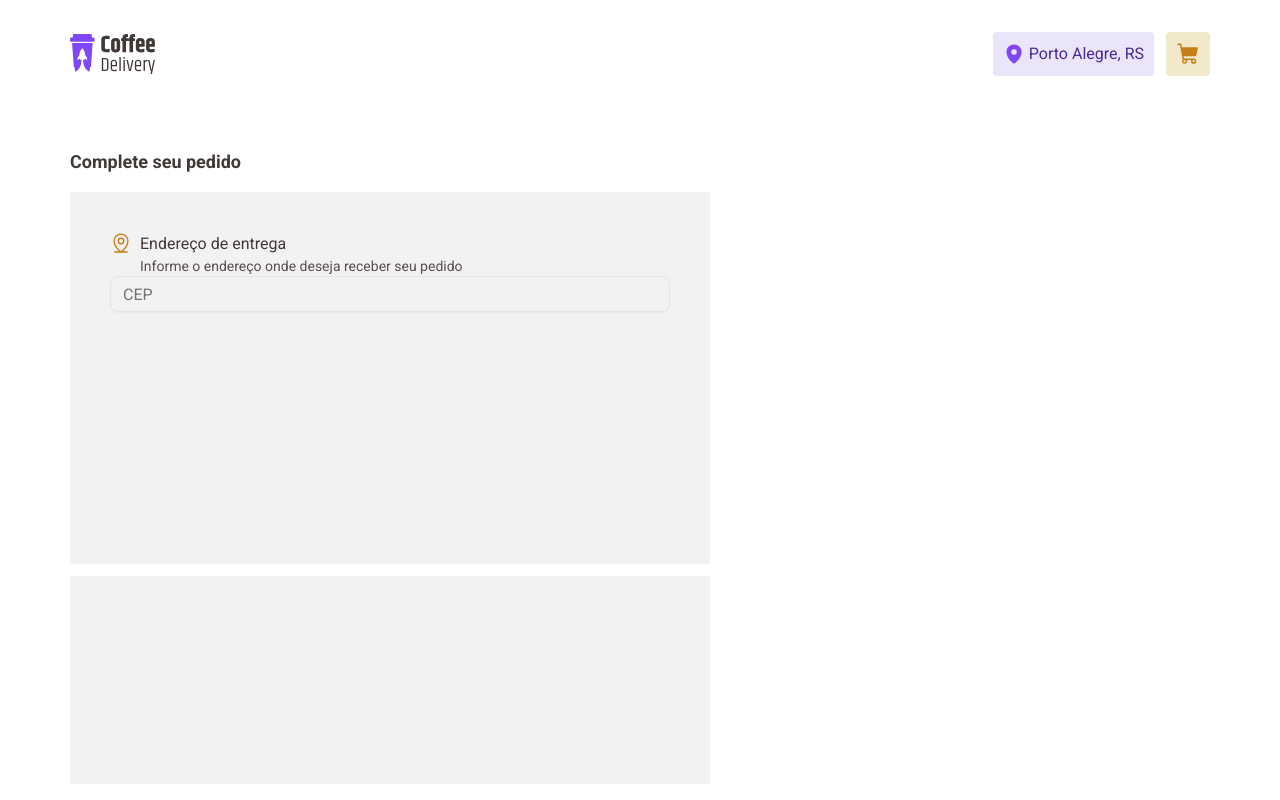
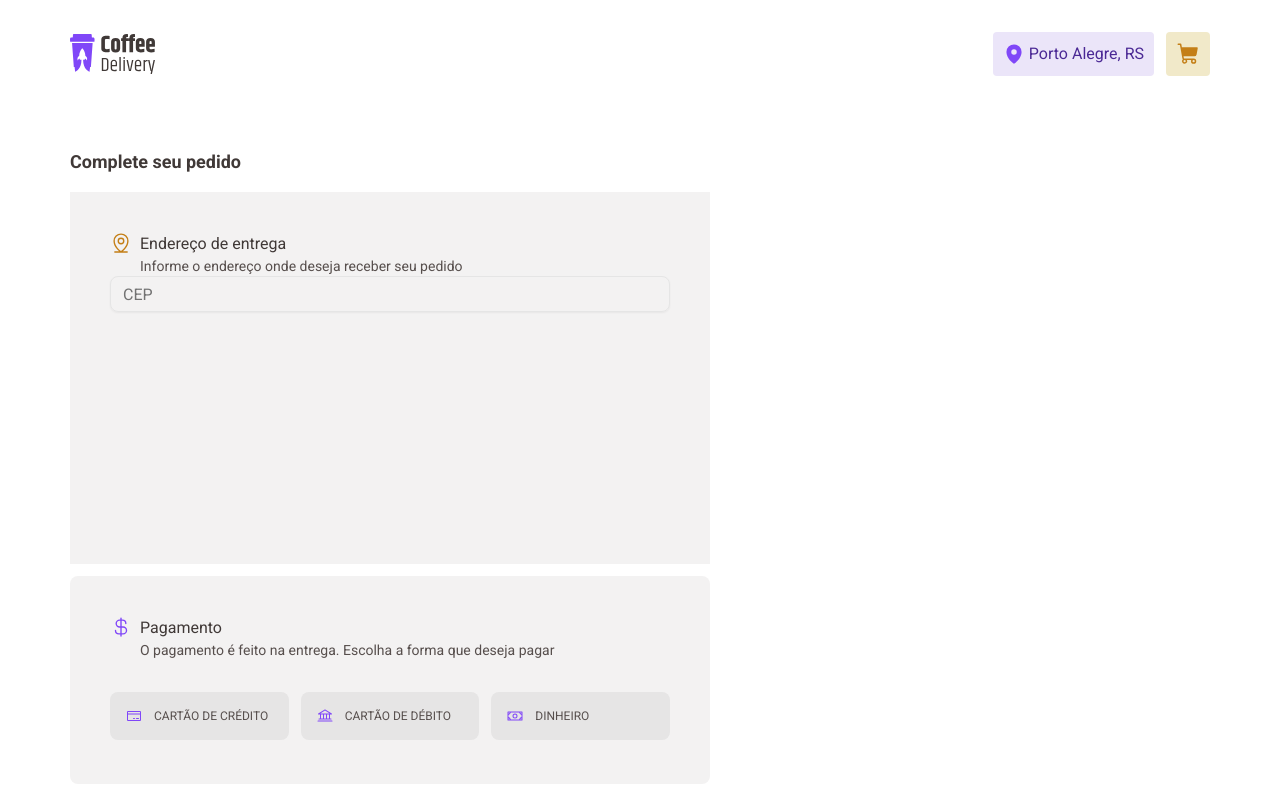
Before and after one commit to luksquitos/ignite-coffee, a React (Vite) app: page /payment in a window 1280 px wide. Built offline with nearby package versions, Linux system fonts and the light colour scheme.

Commit message:
feat: base for payment and address form

```diff
--- a/src/components/payment/address-form.tsx
+++ b/src/components/payment/address-form.tsx
@@ -3,7 +3,7 @@ import { Input } from '../ui/input'
 
 export function AddressForm() {
   return (
-    <div className="centered-box mt-10!">
+    <div className="centered-box mt-10! rounded-md">
       <p className="text-base-subtitle text-lg font-bold">Complete seu pedido</p>
       <form action="" className="mt-4 p-10 w-[40rem] h-[23.25rem] bg-base-card">
         <main className="">
--- a/src/components/payment/payment-options-form.tsx
+++ b/src/components/payment/payment-options-form.tsx
@@ -1,7 +1,41 @@
+import type { Icon } from '@phosphor-icons/react'
+import { BankIcon, CreditCardIcon, CurrencyDollarIcon, MoneyIcon } from '@phosphor-icons/react'
+
+function PaymentOption({ icon: IconComponent, name }: { icon: Icon, name: string }) {
+  return (
+    <button type="button" className="flex flex-1 gap-3 rounded-md p-4 bg-base-button hover:bg-base-hover hover:cursor-pointer">
+      <IconComponent className="size-4 text-purple" weight="regular" />
+      <p className="text-base-text text-xs">{name.toUpperCase()}</p>
+    </button>
+  )
+}
+
 export function PaymentOptionsForm() {
   return (
-    <form action="" className="mt-3 w-[40rem] h-52 bg-base-card">
+    <form action="" className="mt-3 w-[40rem] h-52 p-10 rounded-md bg-base-card">
       <main>
+        <div className="flex items-start gap-2">
+          <CurrencyDollarIcon className="size-5.5 text-purple" />
+          <div className="">
+            <p className="text-base-subtitle">Pagamento</p>
+            <p className="text-base-text text-sm">O pagamento é feito na entrega. Escolha a forma que deseja pagar</p>
+          </div>
+        </div>
+        {/* Options */}
+        <div className=" mt-8 centered gap-3">
+          <PaymentOption
+            icon={CreditCardIcon}
+            name="Cartão de Crédito"
+          />
+          <PaymentOption
+            icon={BankIcon}
+            name="Cartão de Débito"
+          />
+          <PaymentOption
+            icon={MoneyIcon}
+            name="Dinheiro"
+          />
+        </div>
 
       </main>
 
```
